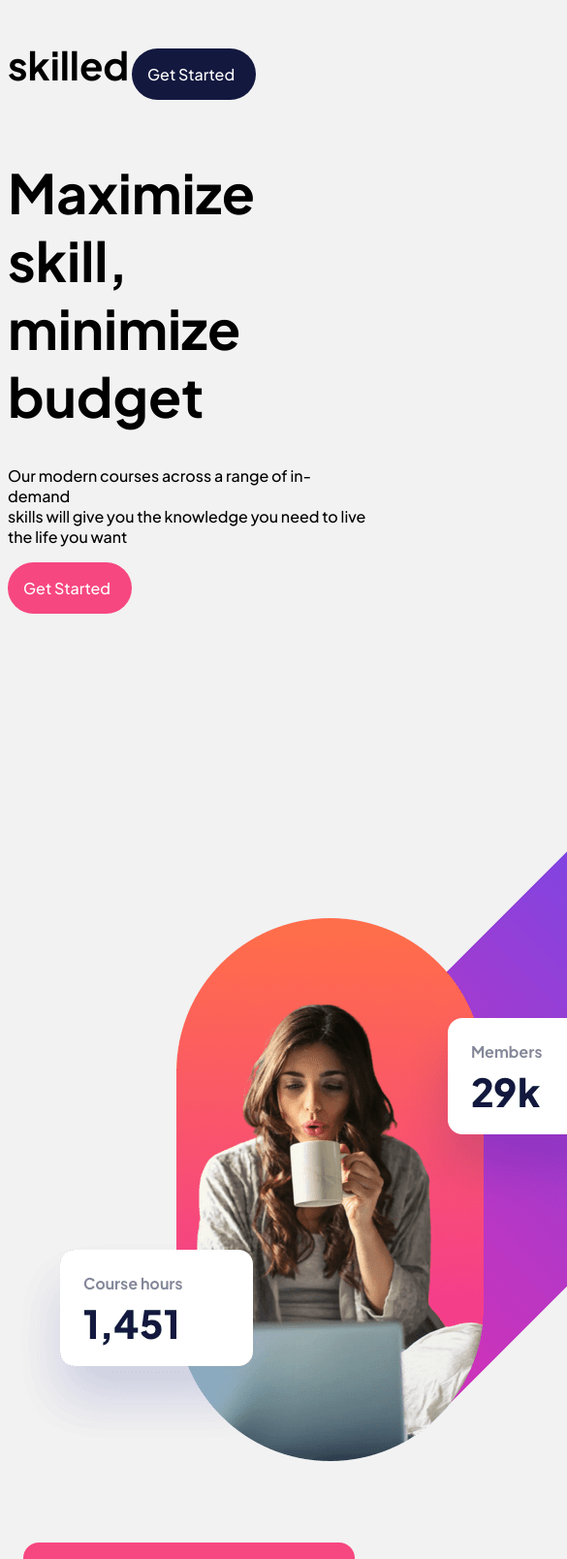
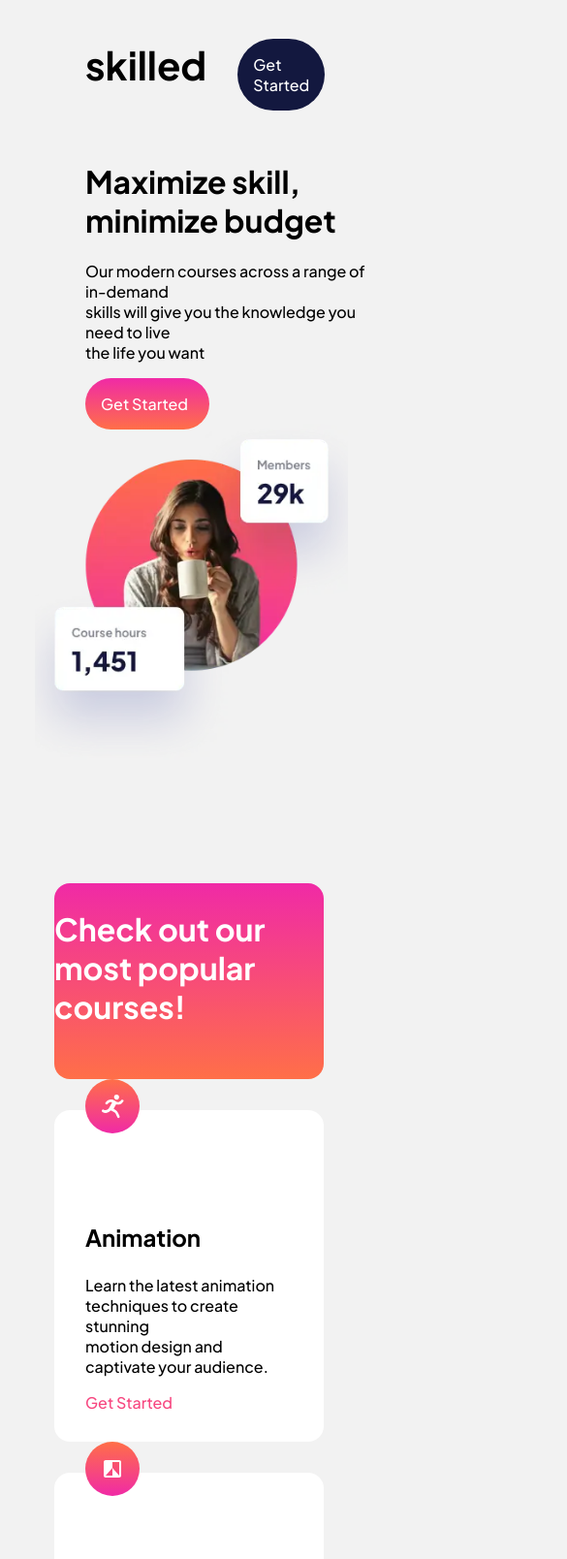
Before and after one commit to Benjamin-Onu/skilled-elearning-landing-page, a plain HTML site: page starter-code/index.html in a window 390 px wide. Shown: the top 1608 px of the page at 97% size, 585 px wide, since content can reach past the window. Drawn offline with Linux system fonts and the light colour scheme.

Commit message:
99% done svg left

```diff
--- a/starter-code/index.html
+++ b/starter-code/index.html
@@ -18,7 +18,8 @@
       <a href="http://">Get Started</a>
     </div>
   </header>
-
+  <main>
+    <div id="body00">
       <div id="body01">
         <h1 id="headingXL">Maximize skill,<br>minimize budget</h1>
         <p>Our modern courses across a range of in-demand<br>
@@ -29,9 +30,9 @@
           <a href="http://">Get Started</a>
         </div>
       </div>
-
       <div id="body11">
-    <img src="assets/image-hero-desktop.png" alt="" srcset="">
+        <img  alt="Course" srcset="assets/image-hero-mobile.webp 435w, assets/image-hero-tablet.png 693w"  sizes="(max-width: 576px) 375px, (max-width: 768px) 577px,  992px" src="assets/image-hero-desktop.png">
+      </div>
     </div>
     <div id="courselist">
       <div id="box2">
@@ -78,6 +79,9 @@
         <a href="">Get Started</a>
       </div>
     </div>
+
+  </main>
+
   <footer>
     <div id="foo-1">
       <h2 class="skilled">skilled</h2>
--- a/starter-code/style.css
+++ b/starter-code/style.css
@@ -10,25 +10,40 @@ Start adding styles to the top of the page and work down. Only move on to the ne
 .skilled{
     font-size: 40px;
 }
+header{
+    display: flex;
+    justify-content: space-between;
+}
 #head-1{
-    display: inline-block;
+    margin-left: 5em;
 }
 #head-2{
     background-color: #13183F;
     padding: 1em;
     border-radius: 3em;
     width: 6em;
-    display: inline-block;
+    margin: 2em 10em 2em 2em ;
+}
+#head-2 a:hover{
+    background-color: rgb(131,134,154);
 }
 #head-2 a{
     text-decoration: none;
     color: #FFFFFF;
 }
+#body00{
+    display: flex;
+    justify-content: space-between;
+}
 #body01{
-    display: inline-block;
+    margin-left: 5em;
+    position: relative;
+    top: 10em;
 }
 #body11{
-    display: inline-block;
+    position: relative;
+    bottom: 15em;
+    left: 20em;
 }
 #headingXL{
     font-size: 56px;
@@ -38,12 +53,17 @@ Start adding styles to the top of the page and work down. Only move on to the ne
     grid-template-rows: 50% 50%;
     grid-template-columns: 33% 33% 33%;
     margin: 0 5em 5em 5em;
+    position: relative;
+    bottom: 15em;
 }
 #box1{
-    background-color: #F74780;
+    background-image: linear-gradient(to bottom, rgb(240, 42, 166), rgb(255, 111, 72));
     padding: 1em;
     border-radius: 3em;
     width: 6em;
+}
+#box1:hover{
+    background-image: linear-gradient(to bottom, rgba(240, 42, 166,0.5), rgba(255, 111, 72, 0.5));
 }
 #box2 h2{
     font-size: 32px;
@@ -51,14 +71,14 @@ Start adding styles to the top of the page and work down. Only move on to the ne
 #box2{
     margin: 1em;
     padding: 2em;
-    background-color: #F74780;
+    background-image: linear-gradient(to bottom, rgb(240, 42, 166), rgb(255, 111, 72));
     color: #FFFFFF;
     border-radius: 1em;
 }
 
 .courses{
     background-color: #FFFFFF;
-    margin: 1em;
+    margin: 2em 1em 2em 1em;
     padding: 2em;
     border-radius: 1em;
 }
@@ -69,45 +89,101 @@ Start adding styles to the top of the page and work down. Only move on to the ne
     text-decoration: none;
     color: #F74780;
 }
-
+.courses svg{
+    position: relative;
+    bottom: 4em;
+}
 footer{
     background-color: #13183F;
+    display: flex;
+    justify-content: space-between;
 }
-footer #foo-1{
-    /* display: flex;
-    justify-content: flex-start; */
-    display: inline-block;
+#foo-1{
+    margin-left: 5em;
 }
-footer #foo-1 h2{
+#foo-1 h2{
     color: #FFFFFF;
 }
-footer #foo-2{
-    /* display: flex;
-    justify-content: flex-end; */
-    display: inline-block;
-    background-color: #4851FF;
+#foo-2{
+    background-image: linear-gradient(to bottom, rgb(72, 81, 255), rgb(240, 42, 166));
     border-radius: 3em;
     padding: 1em;
+    margin: 2em 5em 2em 2em;
     width: 6em;
 }
-footer #foo-2 a, #box1 a{
+#foo-2:hover{
+    background-image: linear-gradient(to bottom, rgba(72, 81, 255,0.5), rgba(240, 42, 166,0.5));
+}
+#foo-2 a, #box1 a{
     text-decoration: none;
     color: #FFFFFF;
 }
 
 @media only screen and (max-width: 576px){
+    #head-2{
+        margin-right: 5em;
+    }
+    #headingXL{
+        font-size: 32px;
+    }
+    #headingXL + p{
+        font-size: 16px;
+    }
+    #body00{
+        display: block;
+    }
+    #body01{
+        display: block;
+        position: static;
+    }
+    #body11{
+        display: block;
+        position: relative;
+        left: 2px;
+        bottom: 7px;
+    }
+    #box2{
+        margin: 7em 3em 1em 3em;
+        padding: 0 0 1em 0;
+    }
+    .courses{
+        margin: 1em 3em 1em 3em;
+    }
     #courselist{
         display: grid;
         grid-template-rows: 15% 17% 17% 17% 17%;
         grid-template-columns: 100%;
         margin: 0 0 5em 0;
+        position: inherit;
     }
 }
 @media only screen and (min-width: 576px) and (max-width: 768px) {
+    #headingXL{
+        font-size: 40px;
+    }
+    #headingXL + p{
+        font-size: 18px;
+    }
+    #head-2{
+        margin-right: 5em;
+    }
+    #body01{
+        display: inline-block;
+        position: relative;
+        top: 1em;
+    }
+    #body11{
+        display: inline-block;
+        position: relative;
+        left: 1em;
+        bottom: 10em;
+    }
     #courselist{
         display: grid;
         grid-template-rows: 34% 33% 33%;
         grid-template-columns: 50% 50%;
         margin: 0 0 5em 0;
+        position: relative;
+        top: 5em;
     }
 }
```
Lines whose indentation alone changed are shown as unchanged.
